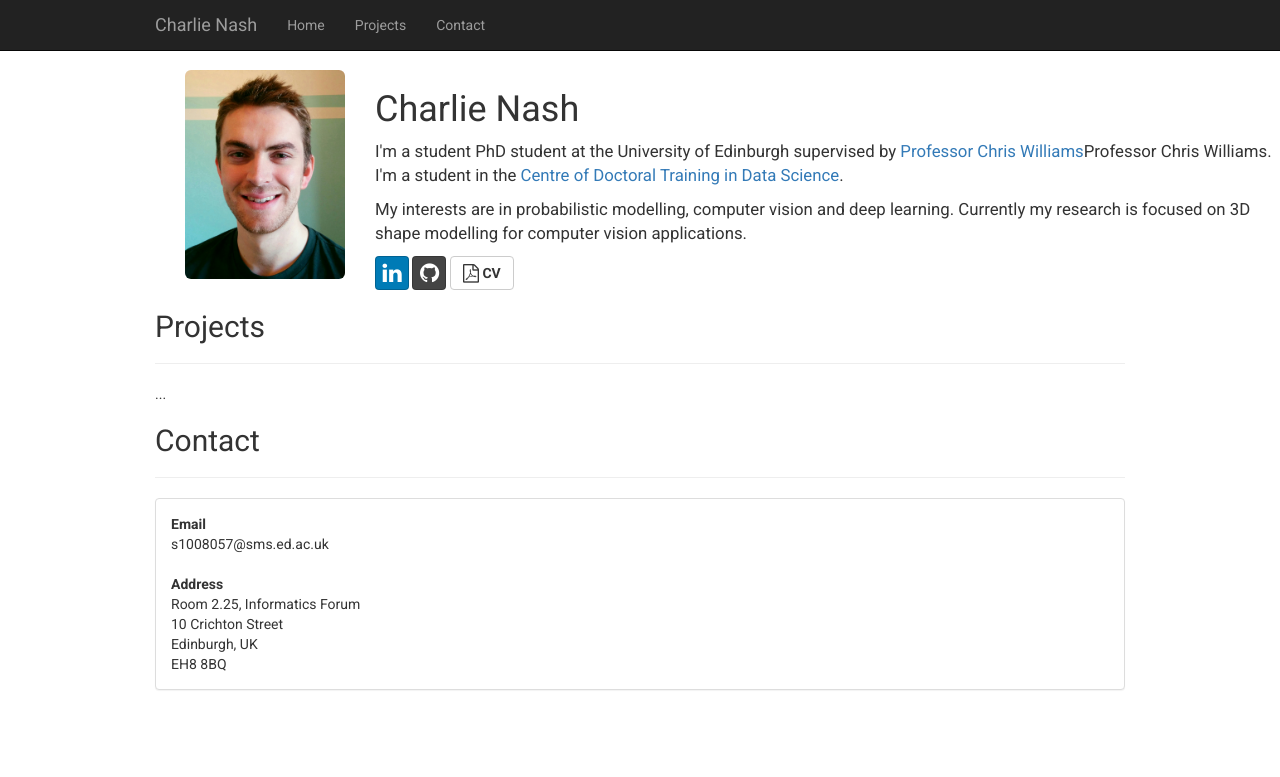
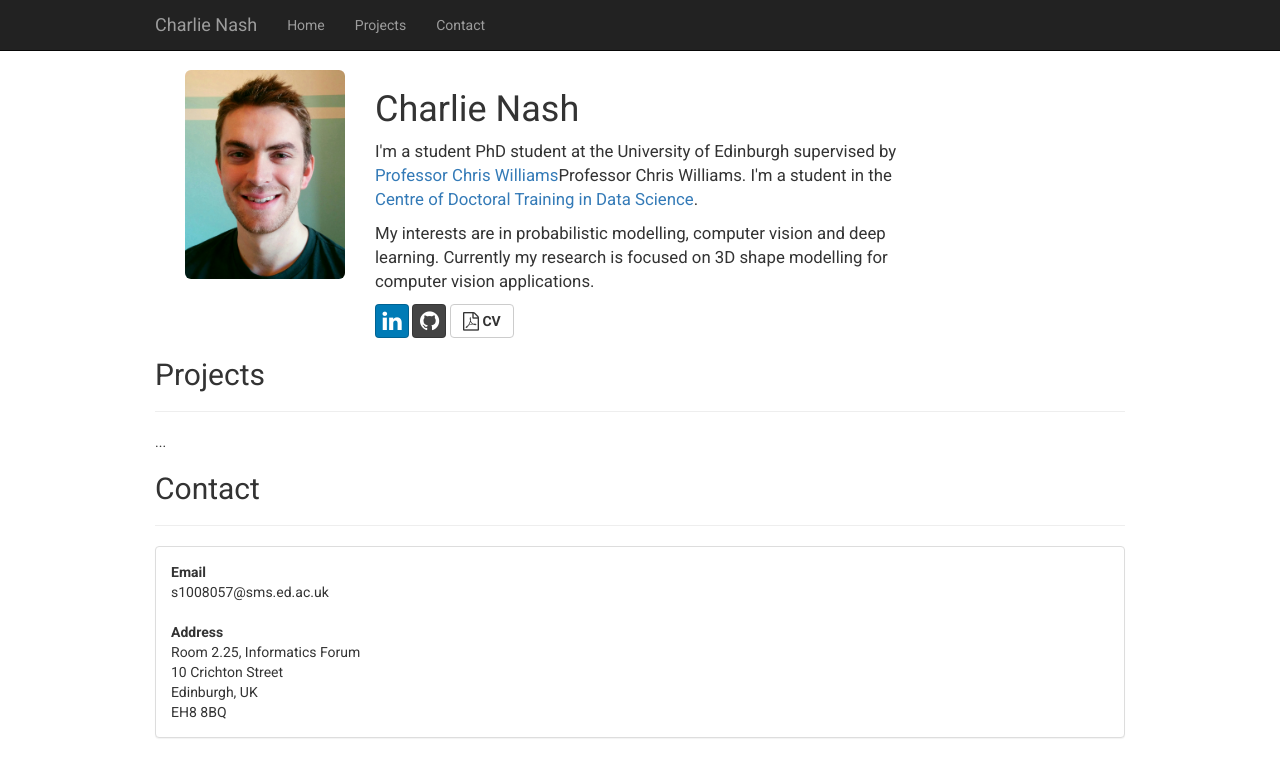
Before and after one commit to charlienash/charlienash.github.io, a Jekyll site: the page index.html, which Jekyll copies as it is, in a window 1280 px wide. Shown: the top 777 px of the page. Built offline with Jekyll 4.4.1, drawn with Linux system fonts in a browser that asks for light colours; nearby versions of some CDN libraries; library files that are not in the unit come from our copies.

Commit message:
Update index.html

```diff
--- a/index.html
+++ b/index.html
@@ -78,7 +78,7 @@
 					      <img class="img-responsive img-rounded" src="assets/img/Charlie_photo.jpg">
 					    </a>
 					  </div>
-					  <div class="col-xs-10">
+					  <div class="col-xs-6">
 					    <h1>Charlie Nash</h1>
 					    <p>
 					    	<big>
```
